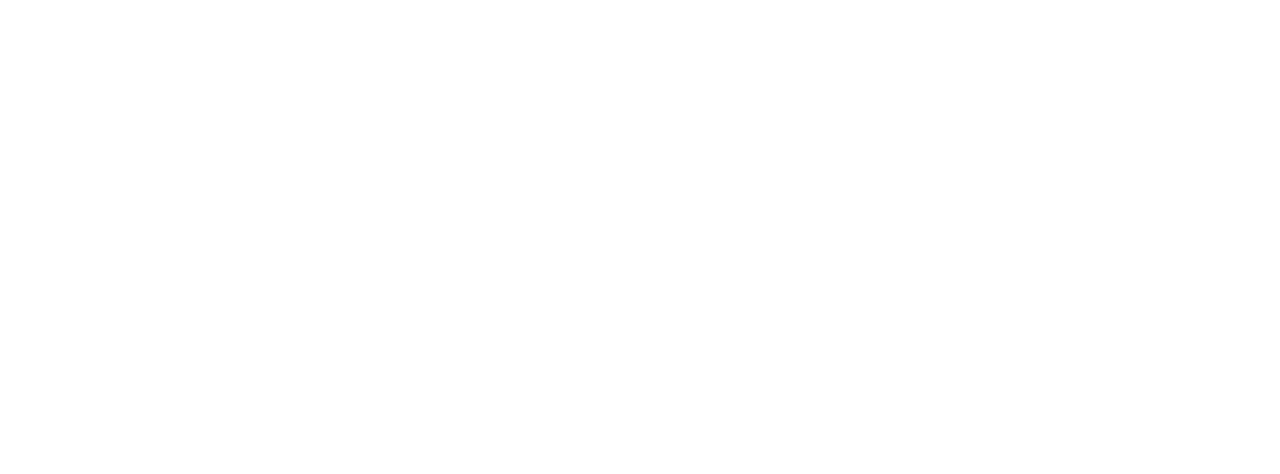
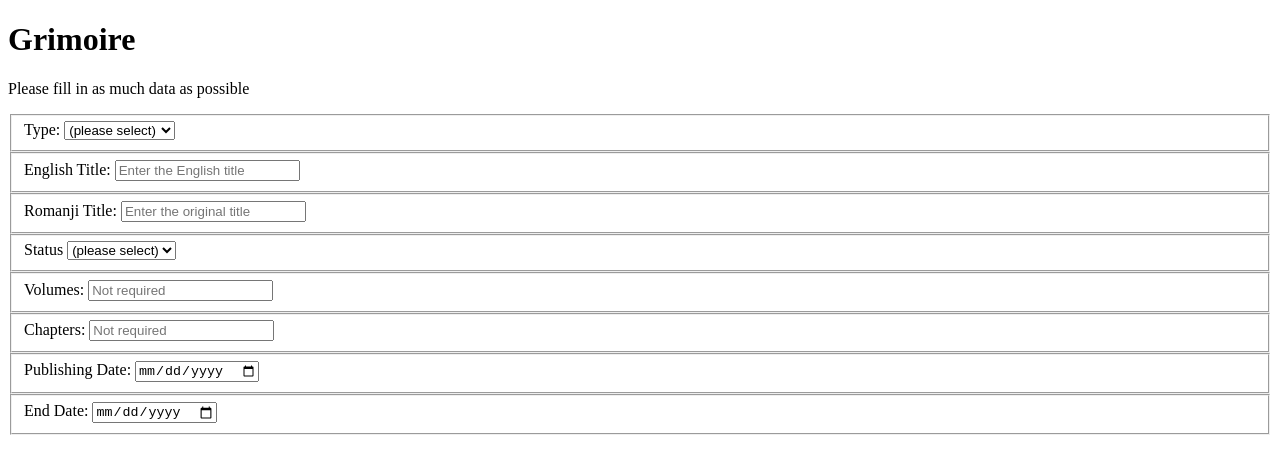
Before and after one commit to Kyerstorm/Manga-Database-Prototype, a plain HTML site: page index.html in a window 1280 px wide. Drawn offline with Linux system fonts and the light colour scheme.

Commit message:
Update index.html

```diff
--- a/index.html
+++ b/index.html
@@ -9,6 +9,92 @@
         <title>Grimoire</title>
     </head>
     <body>
+        <div class="data-input">
+            <main>
+                <!--Title Info-->
+                <h1>Grimoire</h1>
+                <p>Please fill in as much data as possible</p>
 
+                <!--Form Input-->
+                <form id="book-details">
+
+                    <!--Book Type Input-->
+                    <fieldset>
+                        <label for="book-type">Type: </label>
+                        <select name="book-type" id="book-type" required>
+                            <option value=" ">(please select)</option>
+                            <optgroup label="Novel">
+                                <option value="1">Light Novel</option>
+                                <option value="2">Web Novel</option>
+                                <option value="3">Visual Novel</option>
+                            </optgroup>
+                            <optgroup label="Comic">
+                                <option value="4">Manga</option>
+                                <option value="5">Manhwa</option>
+                                <option value="6">Manhua</option>
+                                <option value="7">OEL</option>
+                            </optgroup>
+                        </select>
+                    </fieldset>
+
+                    <!--English-Book Name Input-->
+                    <fieldset>
+                        <label for="eng-book-title">English Title:
+                            <input type="text" id="eng-book-title" name="eng-book-title" placeholder="Enter the English title">
+                        </label>
+                    </fieldset>
+
+                    <!--Original-Book Name Input-->
+                    <fieldset>
+                        <label for="og-book-title">Romanji Title:
+                            <input type="text" id="og-book-title" name="book-title" placeholder="Enter the original title" required>
+                        </label>
+                    </fieldset>
+
+                    <!--Completion Status-->
+                    <fieldset>
+                        <label for="status">Status
+                            <select name="status" id="status" required>
+                                <option value=" ">(please select)</option>
+                                <option value="1">Completed</option>
+                                <option value="2">Releasing</option>
+                                <option value="3">Hiatus</option>
+                                <option value="4">Cancelled</option>
+                                <option value="5">Unreleased</option>
+                            </select>
+                        </label>
+                    </fieldset>
+
+                    <!--Volume Count-->
+                    <fieldset>
+                        <label for="volume-count">Volumes:
+                            <input type="number" id="volume-count" name="volume-count" placeholder="Not required">
+                        </label>
+                    </fieldset>
+                </form>
+
+                    <!--Chapter Count-->
+                    <fieldset>
+                        <label for="chapter-count">Chapters:
+                            <input type="number" id="chapter-count" name="chapter-count" placeholder="Not required">
+                        </label>
+                    </fieldset>
+
+                    <!--Publishing Date-->
+                    <fieldset>
+                        <label for="publishing-date">Publishing Date:
+                            <input type="date" name="publishing-date" id="publishing-date">
+                        </label>
+                    </fieldset>
+
+                    <!--End Date-->
+                    <fieldset>
+                        <label for="publishing-date">End Date:
+                            <input type="date" name="end-date" id="end-date">
+                        </label>
+                    </fieldset>
+                </form>
+            </main>
+        </div>
     </body>
 </html>
```
Lines whose indentation alone changed are shown as unchanged.
